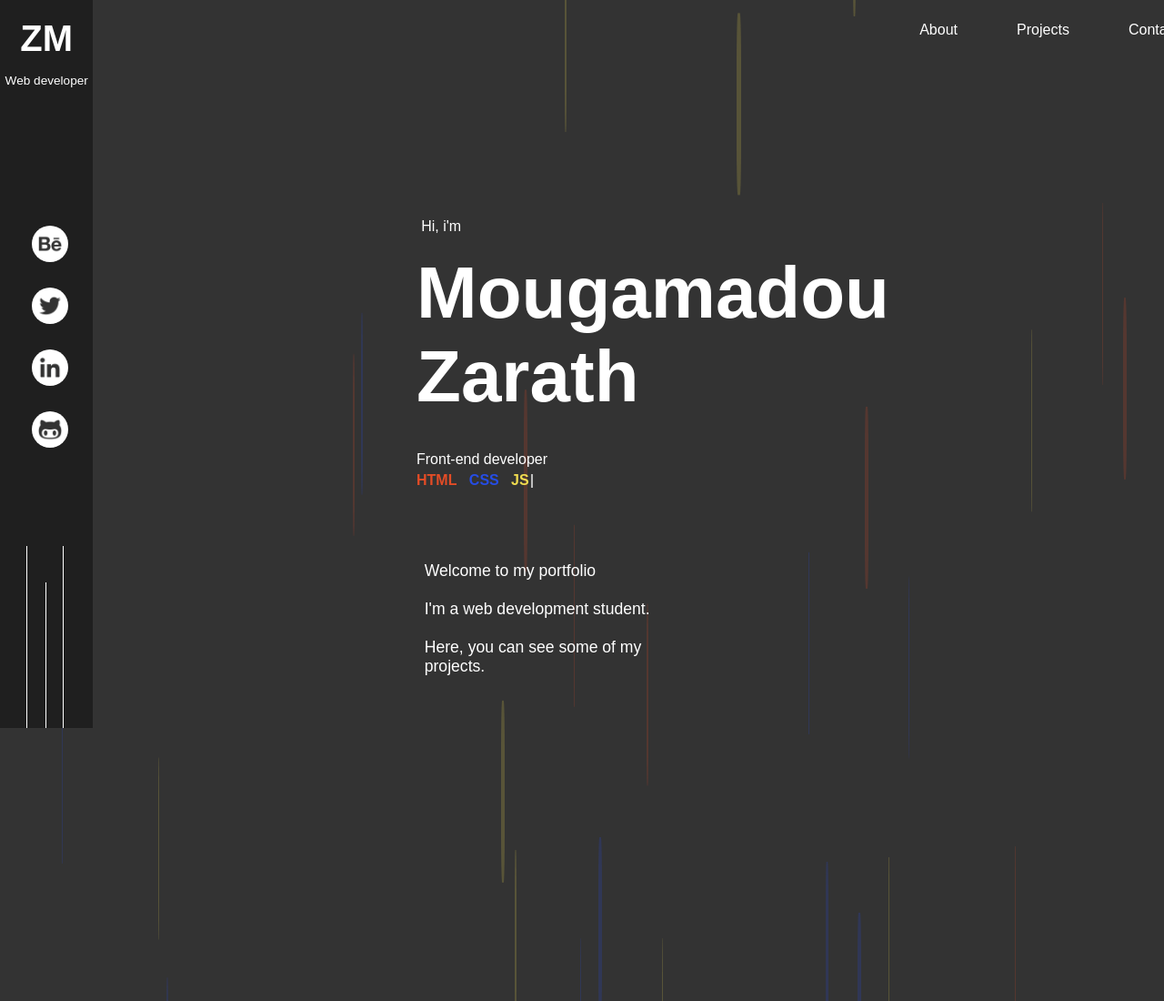
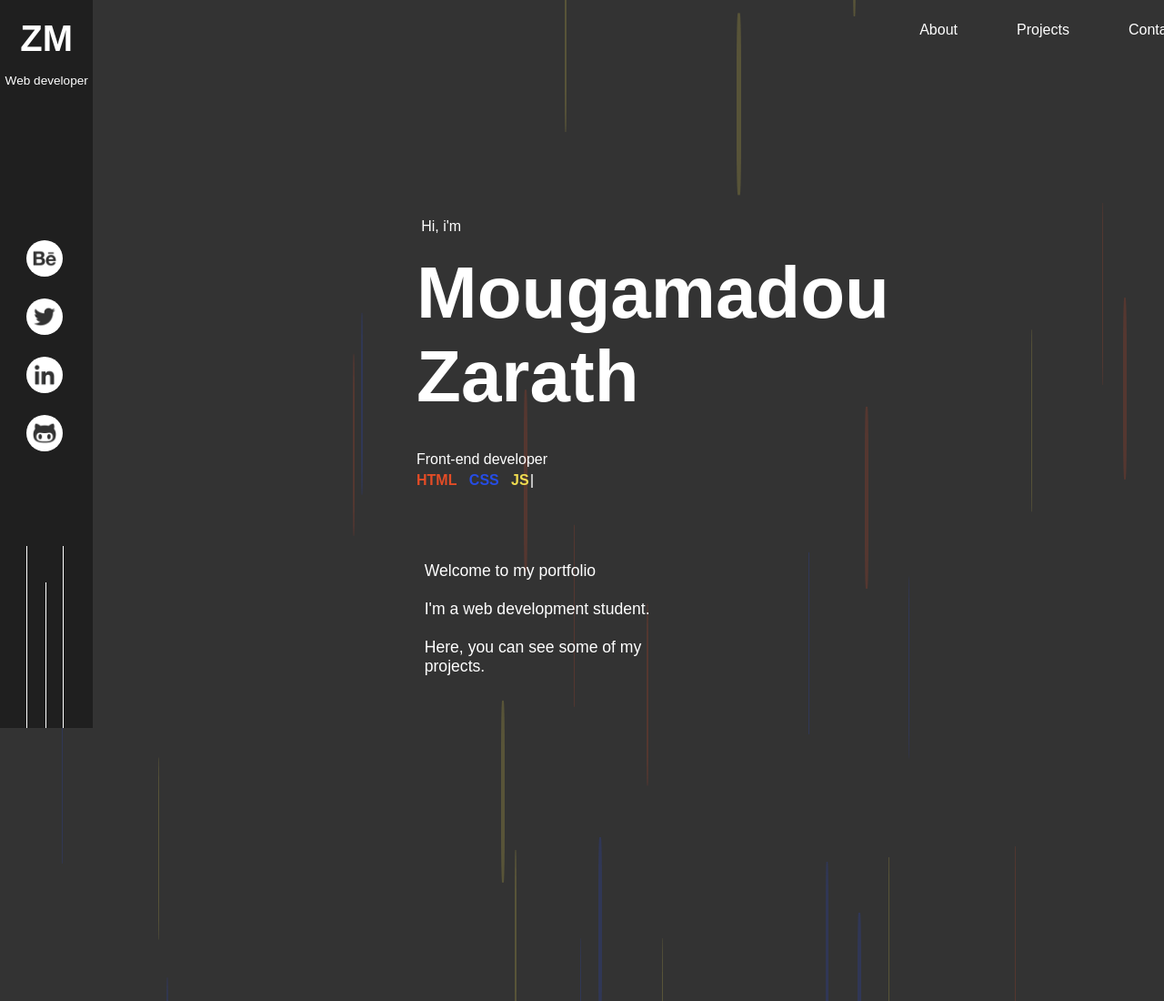
Before and after one commit to zarathmgd/Portfolio, a plain HTML site: page index.html in a window 1280 px wide. Shown: the top 1100 px of the page at 91% size. Drawn offline with nearby package versions, Linux system fonts and the light colour scheme; animation ran at ten frames a second.

Commit message:
Modification portfolio.css

```diff
--- a/portfolio.css
+++ b/portfolio.css
@@ -52,7 +52,7 @@ nav {
     position: fixed;
     top: 3%;
     left: 79%;
-    z-index: 2;
+    z-index: 4;
 }
 
 nav ul {
@@ -111,7 +111,8 @@ nav ul li a {
     display: flex;
     flex-direction: column;
     bottom: 35%;
-    left: 2.7%;
+    left: 2.3%;
+    z-index: 3;
 }
 
 #logo img {
@@ -121,7 +122,14 @@ nav ul li a {
     background-color: white;
     border-radius: 50%;
     margin-bottom: 60%;
-    z-index: 2;
+}
+
+#logo a {
+    display: inline-block;
+    width: 40px;
+    height: 40px;
+    border-radius: 50%;
+    margin-bottom: 60%;
 }
 
 #border-left-right {
```
